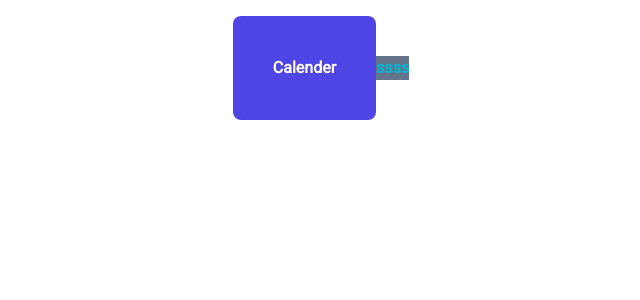
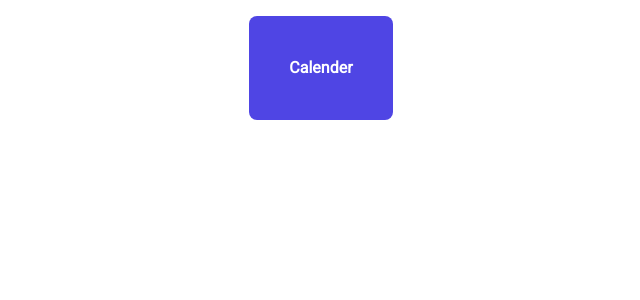
Before and after one commit to mazen-Ah/calender7, a Next.js app: page / in a window 1280 px wide. Shown: the top 300 px of the page, without its empty margins (319-959 px from the left). Built offline with nearby package versions, Linux system fonts and the light colour scheme.

Commit message:
fix error taiwlindcs

```diff
--- a/app/page.tsx
+++ b/app/page.tsx
@@ -9,7 +9,6 @@ export default function Home() {
       >
         Calender
       </Link>
-      <div className="bg-slate-500 text-cyan-500 font-bold">ssss</div>
     </main>
   );
 }
```
